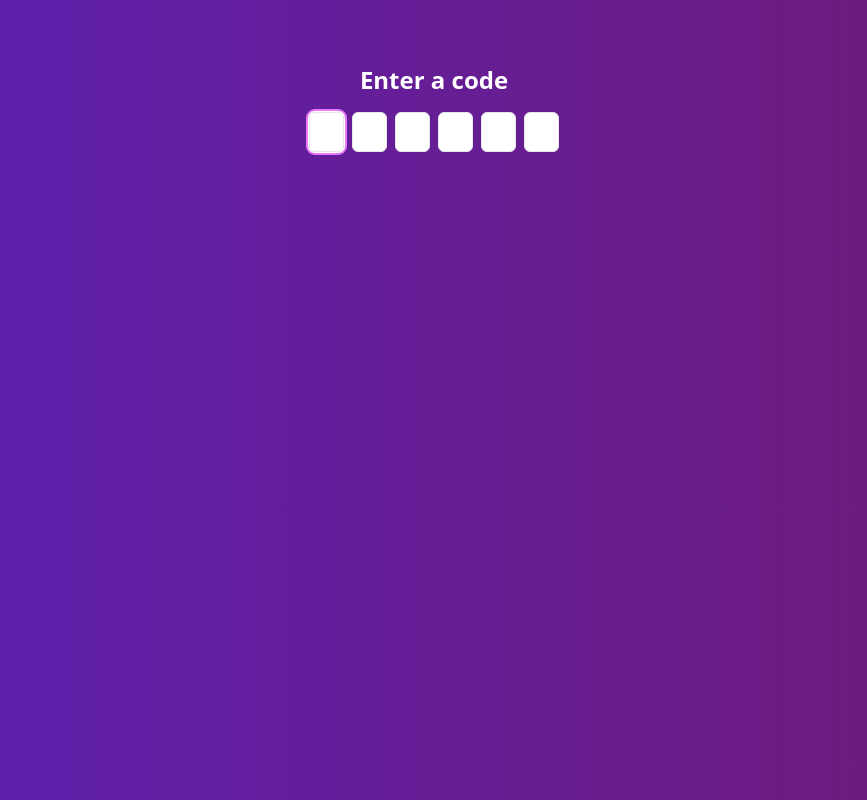
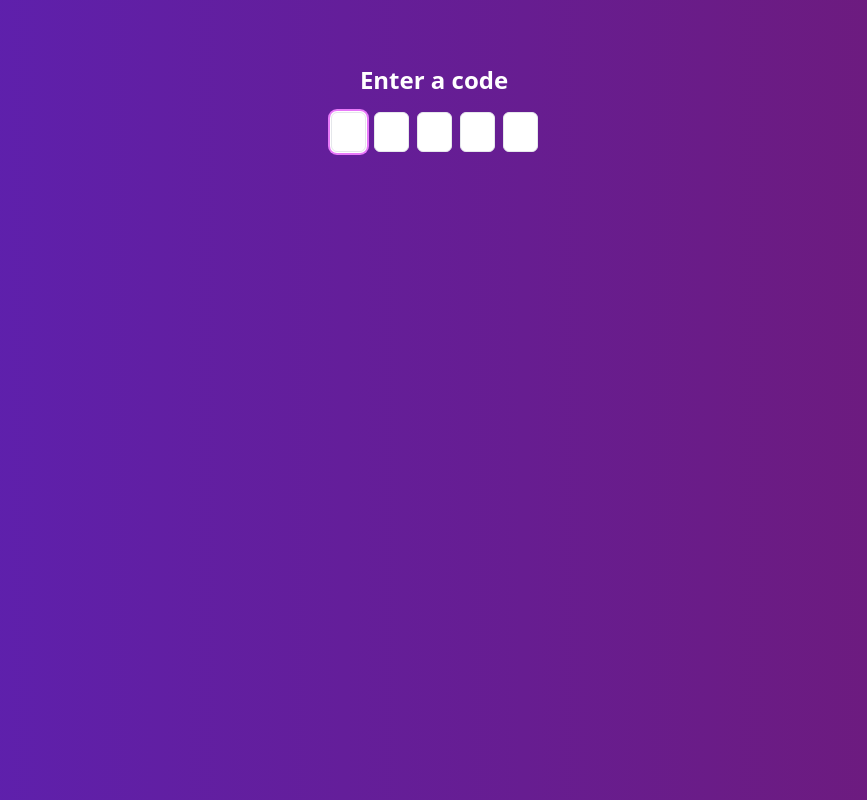
Before and after one commit to ruslanguns/react-code-input, a React (Vite) app: page / in a window 1280 px wide. Shown: the whole page, without its empty margins (206-1073 px from the left). Built offline with nearby package versions, Linux system fonts and the light colour scheme.

Commit message:
feature: clear

```diff
--- a/src/App.tsx
+++ b/src/App.tsx
@@ -1,10 +1,29 @@
-import OtpInput from "./otp-input";
+import React from "react";
+import { OtpInput, OtpInputRef } from "./otp-input";
 
 function App() {
+  const [val, setValue] = React.useState("");
+  const otpRef = React.useRef<OtpInputRef>(null);
+
+  const onClear = () => {
+    otpRef.current?.clear();
+  };
+
   return (
     <div className="bg-gradient-to-r pt-16 h-screen w-screen from-violet-800 to-fuchsia-900 flex flex-col text-white font-sans font-semibold text-2xl space-y-4 text-center ">
       <h4>Enter a code</h4>
-      <OtpInput />
+      <OtpInput ref={otpRef} onValueChange={setValue} />
+
+      {val && <div className="mt-10">{val}</div>}
+
+      {val && (
+        <button
+          onClick={onClear}
+          className="text-sm hover:underline font-light"
+        >
+          Clear
+        </button>
+      )}
     </div>
   );
 }
--- a/src/otp-input.tsx
+++ b/src/otp-input.tsx
@@ -1,8 +1,28 @@
-import React, { useState, ChangeEvent, KeyboardEvent, useRef } from "react";
+import React from "react";
 
-const OtpInput: React.FC = () => {
-  const [otp, setOtp] = useState<string[]>(new Array(6).fill(""));
-  const inputRefs = useRef<(HTMLInputElement | null)[]>([]);
+export type OtpInputRef = {
+  clear: () => void;
+};
+
+type Props = {
+  size?: number;
+  onValueChange?: (value: string) => void;
+};
+
+export const OtpInput = React.forwardRef<OtpInputRef, Props>(
+  ({ size = 5, onValueChange }, ref) => {
+    const [otp, setOtp] = React.useState<string[]>(new Array(size).fill(""));
+    const inputRefs = React.useRef<(HTMLInputElement | null)[]>([]);
+
+    const clearInput = () => {
+      const newVal = new Array(size).fill("");
+
+      setOtp(newVal);
+
+      onValueChange && onValueChange(newVal.join(""));
+
+      inputRefs.current[0]?.focus();
+    };
 
     const focusInput = (index: number, moveCursorToEnd: boolean = false) => {
       const input = inputRefs.current[index];
@@ -21,12 +41,17 @@ const OtpInput: React.FC = () => {
       newOtp[index] = element.value;
       setOtp(newOtp);
 
-    if (element.value && index < 5) {
+      onValueChange && onValueChange(newOtp.join(""));
+
+      if (element.value && index < size - 1) {
         focusInput(index + 1);
       }
     };
 
-  const handleKeyDown = (e: KeyboardEvent<HTMLInputElement>, index: number) => {
+    const handleKeyDown = (
+      e: React.KeyboardEvent<HTMLInputElement>,
+      index: number
+    ) => {
       switch (e.key) {
         case "Backspace":
           if (index > 0 && !e.currentTarget.value) {
@@ -39,7 +64,7 @@ const OtpInput: React.FC = () => {
           }
           break;
         case "ArrowRight":
-        if (index < 5) {
+          if (index < size - 1) {
             focusInput(index + 1);
           }
           break;
@@ -53,26 +78,34 @@ const OtpInput: React.FC = () => {
       const data = e.clipboardData
         .getData("text")
         .split("")
-      .filter((_, index) => index < 6);
-    setOtp([...data, ...new Array(6 - data.length).fill("")]);
-    focusInput(data.length < 6 ? data.length : 5);
+        .filter((_, index) => index < size);
+      setOtp([...data, ...new Array(size - data.length).fill("")]);
+      focusInput(data.length < size ? data.length : size - 1);
     };
 
+    React.useImperativeHandle(ref, () => ({
+      clear: clearInput,
+    }));
+
     return (
-    <div className="grid grid-cols-[repeat(6,_35px)] gap-2 justify-center">
+      <div
+        style={{ gridTemplateColumns: `repeat(${size}, 35px)` }}
+        className="grid gap-2 justify-center"
+      >
         {otp.map((data, index) => (
           <input
             key={index}
             type="text"
             value={data}
+            maxLength={1}
             ref={(el) => (inputRefs.current[index] = el)}
             inputMode="numeric"
             autoFocus={index === 0}
             onPaste={handlePaste}
-          onChange={(e: ChangeEvent<HTMLInputElement>) =>
+            onChange={(e: React.ChangeEvent<HTMLInputElement>) =>
               handleChange(e.target, index)
             }
-          onKeyDown={(e: KeyboardEvent<HTMLInputElement>) =>
+            onKeyDown={(e: React.KeyboardEvent<HTMLInputElement>) =>
               handleKeyDown(e, index)
             }
             className="text-center text-lg flex h-10 w-full rounded-md border border-input px-3 py-2 ring-offset-inherit placeholder:text-neutral-500 focus-visible:outline-none focus-visible:ring-2 text-neutral-700 focus-visible:ring-fuchsia-400 focus-visible:ring-offset-1 disabled:cursor-not-allowed disabled:opacity-50"
@@ -80,6 +113,5 @@ const OtpInput: React.FC = () => {
         ))}
       </div>
     );
-};
-
-export default OtpInput;
+  }
+);
```
Lines whose indentation alone changed are shown as unchanged.
